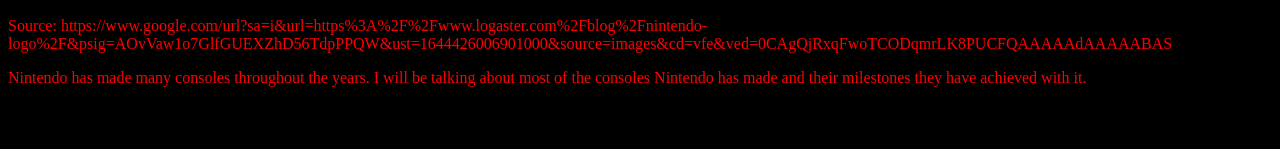
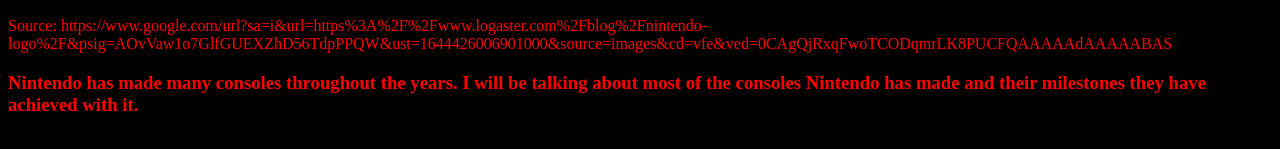
Before and after one commit to Champ1N/Coding, a plain HTML site: page index.html in a window 1280 px wide. Shown: the part 383-532 px from the top of the page. Drawn offline with Linux system fonts and the light colour scheme.

Commit message:
Update index.html

```diff
--- a/index.html
+++ b/index.html
@@ -15,6 +15,6 @@
     <h1 style=color:red>Nintendo's history of their consoles</h1>
     <img src="https://i.ytimg.com/vi/Xha2r8Icrjo/maxresdefault.jpg" width= "500px" height= "300x">
     <p style=color:red> Source: https://www.google.com/url?sa=i&url=https%3A%2F%2Fwww.logaster.com%2Fblog%2Fnintendo-logo%2F&psig=AOvVaw1o7GlfGUEXZhD56TdpPPQW&ust=1644426006901000&source=images&cd=vfe&ved=0CAgQjRxqFwoTCODqmrLK8PUCFQAAAAAdAAAAABAS</p>
-    <p style=color:red> Nintendo has made many consoles throughout the years. I will be talking about most of the consoles Nintendo has made and their milestones they have achieved with it. </p>
+    <h3 style=color:red> Nintendo has made many consoles throughout the years. I will be talking about most of the consoles Nintendo has made and their milestones they have achieved with it. </h3
 </body>
 </html>
```
